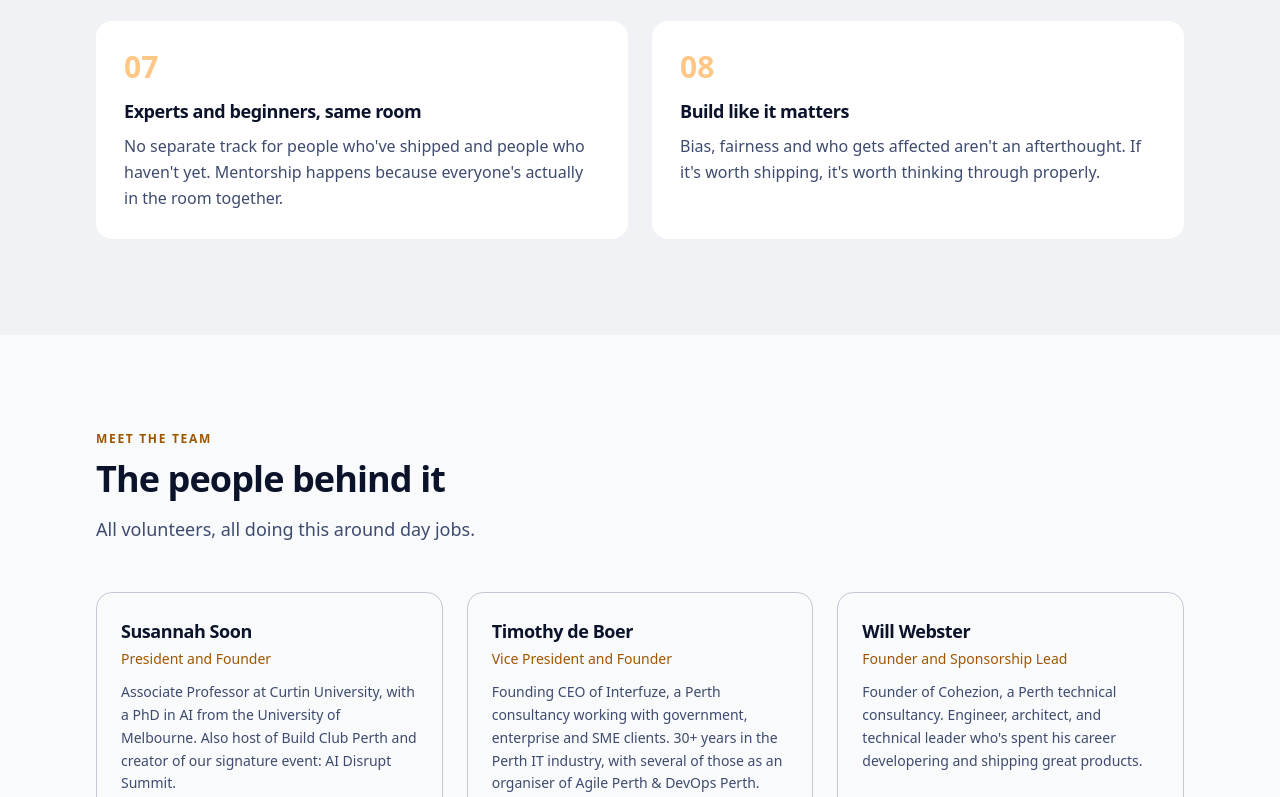
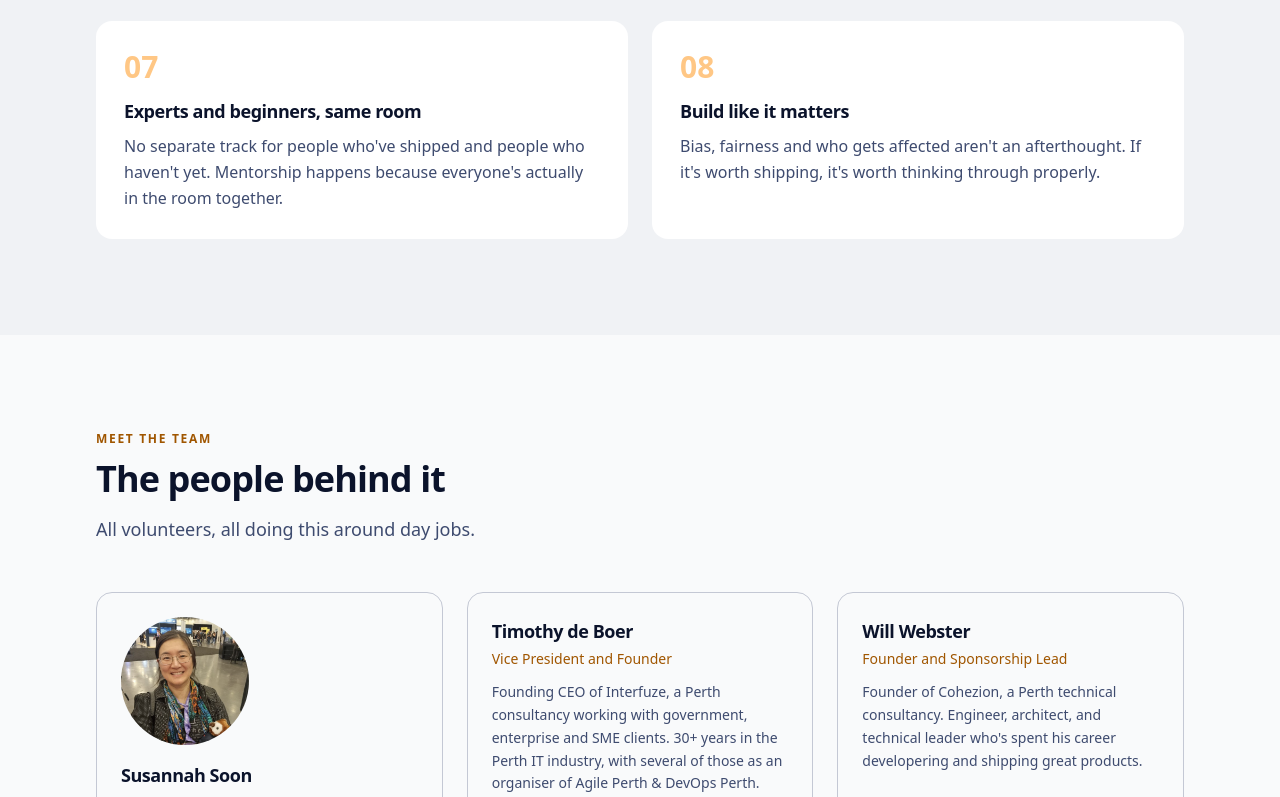
Before and after one commit to perth-ai/perth-ai-website, an Astro site: page /about in a window 1280 px wide. Shown: the part 2003-2800 px from the top of the page. Built offline with nearby package versions, Linux system fonts and the light colour scheme; Astro itself is replaced by a stand-in of ours.

Commit message:
Add Susannah bio image and bio update

```diff
--- a/src/data/team.json
+++ b/src/data/team.json
@@ -2,7 +2,8 @@
   {
     "name": "Susannah Soon",
     "role": "President and Founder",
-    "bio": "Associate Professor at Curtin University, with a PhD in AI from the University of Melbourne. Also host of Build Club Perth and creator of our signature event: AI Disrupt Summit.",
+    "bio": "Susannah has spent her career in AI and CS in academia. She teaches innovation and entrepreneurship and is passionate about seeing the development of the next generation of students.",
+    "image": "/team/susannah-soon.jpg",
     "link": ""
   },
   {
--- a/src/pages/about.astro
+++ b/src/pages/about.astro
@@ -56,6 +56,13 @@ import team from '../data/team.json';
       {
         team.map((person) => (
           <li class="rounded-2xl border border-ink-200 p-6">
+            {person.image && (
+              <img
+                src={person.image}
+                alt={person.name}
+                class="mb-4 h-32 w-32 rounded-full object-cover"
+              />
+            )}
             <h3 class="font-display text-lg font-semibold">
               {person.link ? (
                 <a href={person.link} rel="noopener" class="hover:text-sunset-700">
```
Also changed, not shown: public/team/susannah-soon.jpg (added), 1 other file.
